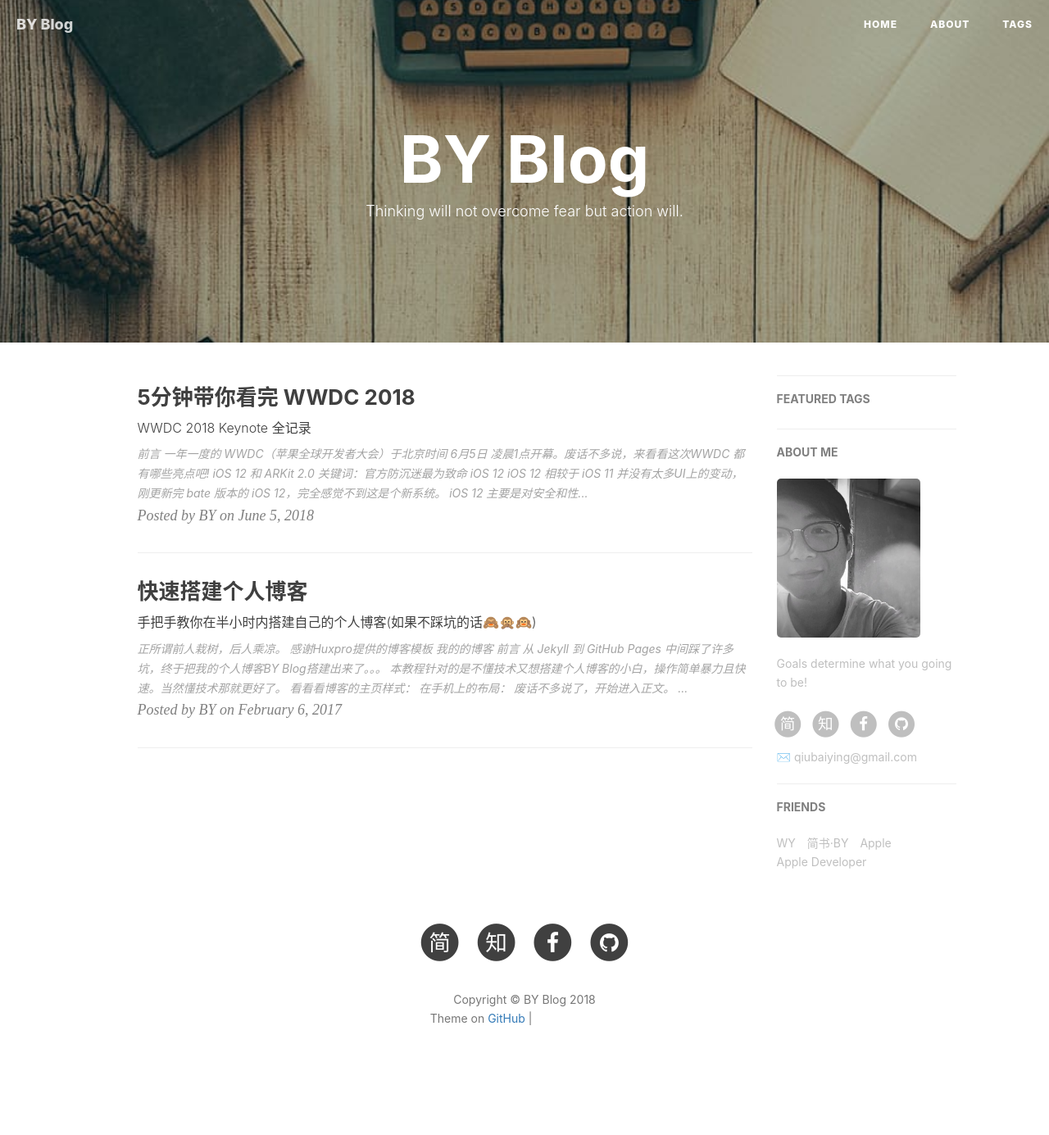
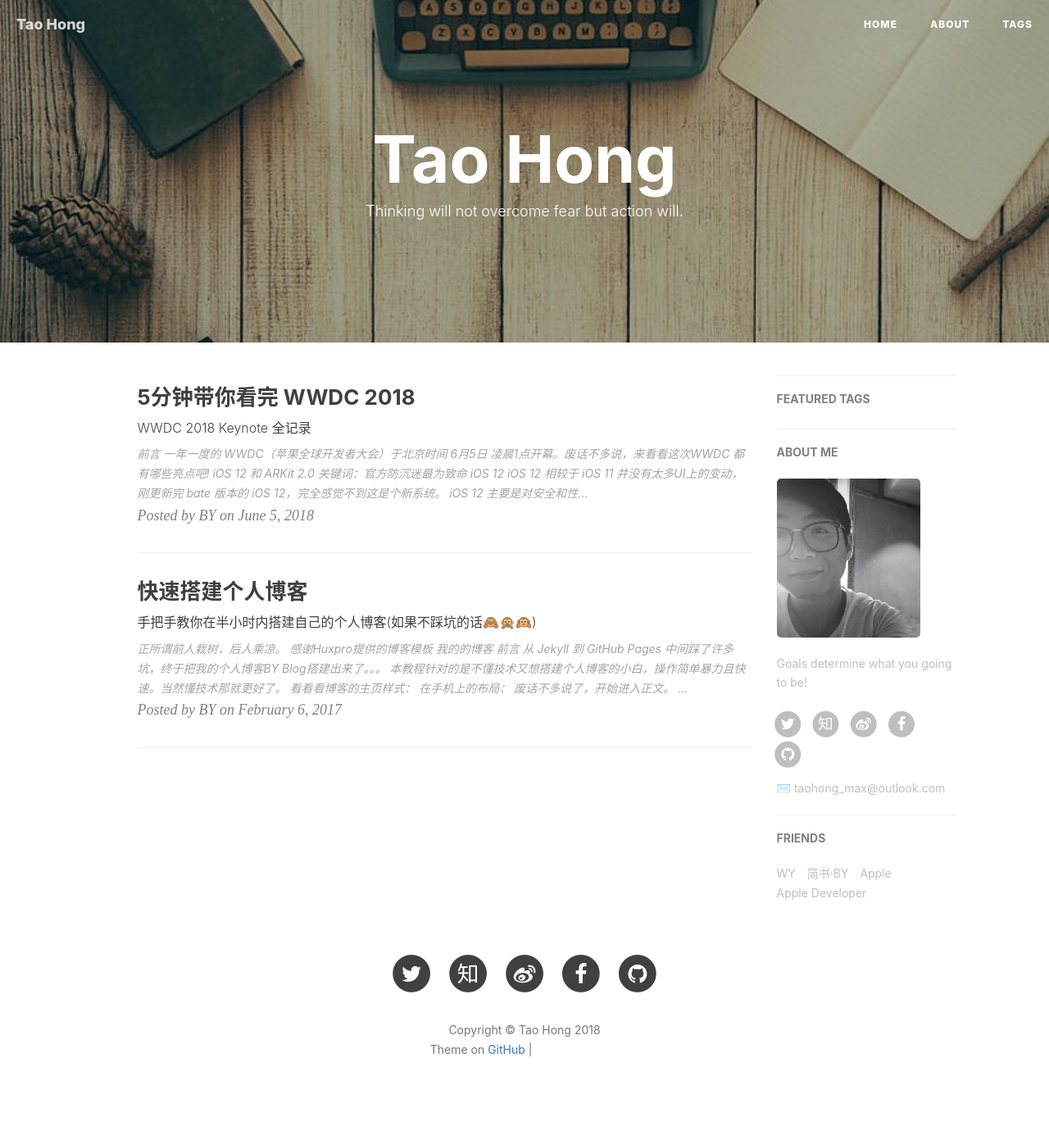
Before and after one commit to TaohongMaxwell/TaohongMaxwell.github.io, a Jekyll site: the page built from index.html, in a window 1280 px wide. Shown: the whole page at 82% size. Built offline with Jekyll 4.4.1, drawn with Linux system fonts in a browser that asks for light colours; nearby versions of some CDN libraries; the list of posts is cut into pages by our own code; comment, search, counter and statistics services are not loaded; before the commit the page ends 1347 px from its top, so only the background shows below that; grey boxes are pictures that could not be loaded.

Commit message:
Rewrite some key words

```diff
--- a/_config.yml
+++ b/_config.yml
@@ -1,13 +1,13 @@
 # Site settings
-title: BY Blog
-SEOTitle: 柏荧的博客 | BY Blog
+title: Tao Hong
+SEOTitle: 陶宏的博客 | Blog of Tao
 header-img: img/post-bg-desk.jpg
-email: qiubaiying@gmail.com
+email: taohong_max@outlook.com
 description: "Every failure is leading towards success."
-keyword: "BY, BY Blog, 柏荧的博客, qiubaiying, 邱柏荧, iOS, Apple, iPhone"
-url: "http://qiubaiying.github.io"          # your host, for absolute URL
+keyword: "TH, Blog Tao, 陶宏的博客, taohong, 陶宏, iOS, Apple, iPhone"
+url: "https://taohongmaxwell.github.io/"          # your host, for absolute URL
 baseurl: ""      # for example, '/blog' if your blog hosted on 'host/blog'
-github_repo: "https://github.com/qiubaiying/qiubaiying.github.io.git" # you code repository
+github_repo: "https://github.com/TaohongMaxwell/TaohongMaxwell.github.io" # you code repository
 
 # Sidebar settings
 sidebar: true                           # whether or not using Sidebar.
@@ -18,12 +18,12 @@
 
 # SNS settings
 RSS: false
-# weibo_username:     qiubaiying
-zhihu_username:     qiubaiying
-github_username:    qiubaiying
-facebook_username:  baiying.qiu.7
-jianshu_username:   e71990ada2fd
-#twitter_username:   qiubaiying
+weibo_username:    北大西洋寒流
+zhihu_username:     TaohongMax
+github_username:    TaohongMaxwell
+facebook_username:  TaohongMax
+jianshu_username:   false
+twitter_username:   TaohongMax
 
 
 
@@ -64,9 +64,9 @@
   enable: true    #是否开启Gitalk评论
   clientID: f2c84e7629bb1446c1a4                            #生成的clientID
   clientSecret: ca6d6139d1e1b8c43f8b2e19492ddcac8b322d0d    #生成的clientSecret
-  repo: qiubaiying.github.io    #仓库名称
-  owner: qiubaiying    #github用户名
-  admin: qiubaiying
+  repo: TaohongMaxwell.github.io    #仓库名称
+  owner: TaohongMaxwell    #github用户名
+  admin: Maxwell
   distractionFreeMode: true #是否启用类似FB的阴影遮罩
 
 
@@ -74,11 +74,11 @@
 
 # Analytics settings
 # Baidu Analytics
-ba_track_id: b50bf2b12b5338a1845e33832976fd68
+# ba_track_id: #NULL
 
 # Google Analytics
-ga_track_id: 'UA-90855596-1'            # Format: UA-xxxxxx-xx
-ga_domain: qiubaiying.top               # 默认的是 auto, 这里我是自定义了的域名，你如果没有自己的域名，需要改成auto
+# ga_track_id: # Format: UA-xxxxxx-xx
+# ga_domain:   # 默认的是 auto, 这里我是自定义了的域名，你如果没有自己的域名，需要改成auto
 
 
 
```
